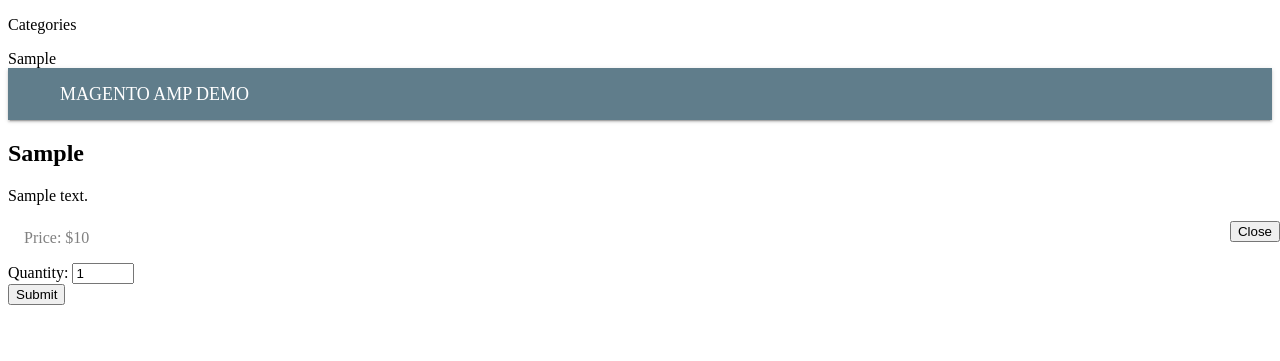
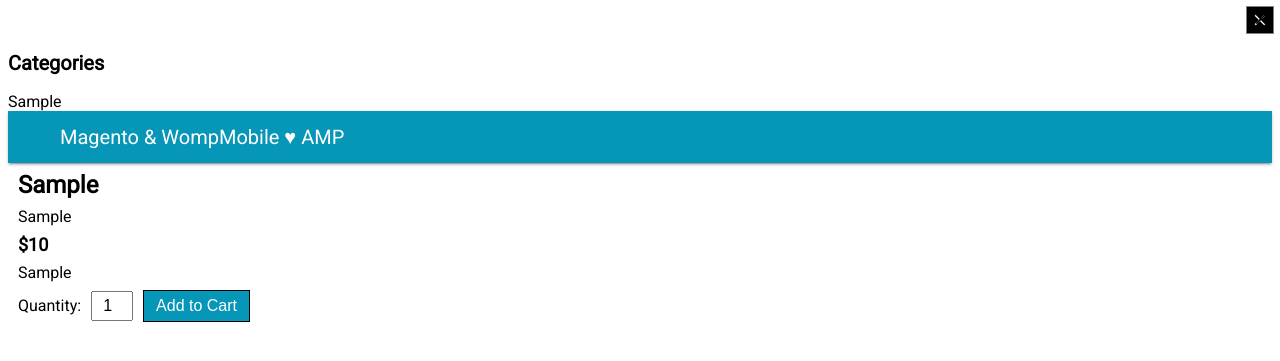
Before and after one commit to wompmobile/Magento-Module-AmpProductExample, a PHP site: template view/frontend/templates/index/index.phtml in a window 1280 px wide. Shown: the top 361 px of the page. Run offline with PHP 8.4, Linux system fonts and the light colour scheme; the template is opened without the code that fills it: most values are stand-ins (such as "Sample title", 1, 10 or a date in 2020); data that the repository does not hold is empty; some libraries are stand-ins or nearby versions.

Commit message:
Update product page style

```diff
--- a/view/frontend/templates/index/index.phtml
+++ b/view/frontend/templates/index/index.phtml
@@ -2,272 +2,180 @@
 <?php
     $product = $block->getProduct();
 ?>
-<html amp>
+<html ⚡>
 <head>
     <meta charset="utf-8">
+
     <script async src="https://cdn.ampproject.org/v0.js"></script>
 
     <script async custom-element="amp-carousel" src="https://cdn.ampproject.org/v0/amp-carousel-0.1.js"></script>
+    <script async custom-element="amp-form" src="https://cdn.ampproject.org/v0/amp-form-0.1.js"></script>
+    <script async custom-element="amp-image-lightbox" src="https://cdn.ampproject.org/v0/amp-image-lightbox-0.1.js"></script>
+    <script async custom-element="amp-sidebar" src="https://cdn.ampproject.org/v0/amp-sidebar-0.1.js"></script>
+    <script async custom-element="amp-social-share" src="https://cdn.ampproject.org/v0/amp-social-share-0.1.js"></script>
     <script async custom-template="amp-mustache" src="https://cdn.ampproject.org/v0/amp-mustache-0.1.js"></script>
-    <script async custom-element="amp-social-share" src="https://cdn.ampproject.org/v0/amp-social-share-0.1.js"></script>
-    <script async custom-element="amp-lightbox" src="https://cdn.ampproject.org/v0/amp-lightbox-0.1.js"></script>
-    <script async custom-element="amp-image-lightbox" src="https://cdn.ampproject.org/v0/amp-image-lightbox-0.1.js"></script>
-    <script async custom-element="amp-form" src="https://cdn.ampproject.org/v0/amp-form-0.1.js"></script>
-    <script async custom-element="amp-sidebar" src="https://cdn.ampproject.org/v0/amp-sidebar-0.1.js"></script>
-    <script async custom-element="amp-selector" src="https://cdn.ampproject.org/v0/amp-selector-0.1.js"></script>
 
-    <!-- TODO --> <link rel="canonical" href="https://ampbyexample.com/samples_templates/product_page/">
+    <!-- TODO: Replace with canonical product link -->
+    <link rel="canonical" href="/amp/">
+
+    <link href="https://fonts.googleapis.com/css?family=Roboto" rel="stylesheet">
+
     <meta name="viewport" content="width=device-width,minimum-scale=1,initial-scale=1">
+
     <style amp-custom>
-
-    amp-carousel {
-      margin: 0;
-    }
-    amp-carousel .selected {
-      border: solid 2px red;
+    body {
+        font-family: "Roboto", sans-serif;
     }
 
     .header {
+        background-color: #0696b7;
         position: relative;
-      box-shadow: 0 2px 2px 0 rgba(0,0,0,.14),0 3px 1px -2px rgba(0,0,0,.2),0 1px 5px 0 rgba(0,0,0,.12);
+        box-shadow: 0 2px 2px 0 rgba(0,0,0,0.14), 0 3px 1px -2px rgba(0,0,0,0.2), 0 1px 5px 0 rgba(0,0,0,0.12);
         padding-top: 52px;
     }
-    .header {
-      background-color: #607D8B;
-    }
+
     .header #sample-menu {
-      position:absolute;
-      top:0;
+        position: absolute;
+        top: 0;
         left: 0;
         font-size: 18px;
         font-weight: 700;
         color: white;
-      text-transform: uppercase;
         padding: 13px;
     }
+
     .header #sample-logo {
-      position:absolute;
-      top:0;
-      left:36px;
-      font-size: 18px;
+        position: absolute;
+        top: 0;
+        left: 36px;
+        font-size: 20px;
         font-weight: 400;
         color: white;
-      text-transform: uppercase;
         margin: 0 16px;
         height: 32px;
         text-decoration: none;
         line-height: 52px;
     }
-    .header form {
-      padding: 0;
-    }
-    .header input::-webkit-search-decoration,
-    .header input::-webkit-search-cancel-button {
-      display: none;
-    }
-    .header input[type=submit] {
-      position:absolute;
-      top:10px; right:8px;
-      background-color: #eb407a;
-      background-position: center;
-      background-repeat: no-repeat;
-      background-image: -webkit-image-set(
-        url('/img/ic_search_white_1x_web_24dp.png') 1x,
-        url('/img/ic_search_white_2x_web_24dp.png') 2x
-      );
-      border: 0 none;
-      height: 32px;
-      width: 36px;
-      -webkit-appearance: none;
-      border-radius: 0;
-      -moz-border-top-right-radius: 4px;
-      -moz-border-bottom-right-radius: 4px;
-      -webkit-border-top-right-radius: 4px;
-      -webkit-border-bottom-right-radius: 4px;
-      border-top-right-radius: 4px;
-      border-bottom-right-radius: 4px;
-    }
-    .header input[type=search] {
-      position: absolute;
-      top: 10px;
-      right: 24px;
-      background: #ededed ;
-      padding: 0 8px;
-      width: 20vw;
-      height: 32px;
-      font-family: inherit;
-      font-size: 100%;
-      -moz-box-sizing: border-box;
-      -webkit-box-sizing: border-box;
-      box-sizing: border-box;
-      -webkit-appearance: none;
-      border: solid 0px #ccc;
-      border-radius: 0;
-      -moz-border-top-left-radius: 4px;
-      -moz-border-bottom-left-radius: 4px;
-      -webkit-border-top-left-radius: 4px;
-      -webkit-border-bottom-left-radius: 4px;
-      border-top-left-radius: 4px;
-      border-bottom-left-radius: 4px;
-      -webkit-transition: all .9s;
-      -moz-transition: all .9s;
-      transition: all .9s ease;
-    }
-    .header input[type=search]:focus {
-      box-sizing: border-box;
-      width: 80vw;
-      max-width: 700px;
-      height: 32px;
-      background-color: #fff;
-      border-color: #eb407a;
-      -webkit-box-shadow: 0 0 5px rgba(109,207,246,.5);
-      -moz-box-shadow: 0 0 5px rgba(109,207,246,.5);
-      box-shadow: 0 0 5px rgba(109,207,246,.5);
-      outline:none;
-    }
-    .header input:-moz-placeholder,
-    .header input::-webkit-input-placeholder {
-      color: #999;
-    }
-    .header input:focus + #sample-logo {
-      visibility: hidden;
-      opacity: 0;
-      transition: visibility 0s 0.7s, opacity 0.7s ease;
-    }
-    .header input + #sample-logo {
-      visibility: visible;
-      opacity: 1;
-      transition: opacity 1.5s ease;
+
+    #drawermenu {
+        color: black;
+        padding-left: 16px;
+        padding-right: 16px;
     }
 
-    .items {
-      display: flex;
-      justify-content:space-around;
-      flex-wrap: wrap;
-    }
-    .item {
-      flex-grow: 1;
-      flex-shrink: 1;
+    #drawermenu h2 {
+        margin-top: 24px;
+        font-size: 20px;
     }
 
-    .tile {
-      background-color: white;
-      width: 120px;
-      height: 200px;
-      display: block;
-      margin: 8px;
-      -webkit-tap-highlight-color: #eee;
-      max-width: 200px;
+    #drawermenu ul.categories {
+        padding-left: 0;
+        list-style-type: none;
     }
-    @media (max-width: 500px) {
-      .items .tile {
-        width: 150px;
-        height: 200px;
+
+    #drawermenu ul.categories ul {
+        margin-top: 1ex;
+        padding-left: 1em;
     }
+
+    #drawermenu ul a {
+        text-decoration: none;
+        color: darkblue;
     }
-    .tile:active {
-      background-color: #eee;
+
+    #drawermenu .drawermenu-button {
+        z-index: 2;
+        position: fixed;
+        right: 6px;
+        top: 6px;
+        font-size: 24px;
+        line-height: 24px;
+        background-color: transparent;
+        border: 0;
     }
-    .tile p {
-      margin: 0;
-      padding: 0 8px;
-      font-size: 14px;
-      line-height:20px;
+
+    .contents {
+        padding: 0 10px;
     }
-    .tile .name {
-      margin-top: 8px;
-    }
-    .tile .price {
+
+    .product-title {
+        margin-top: 16px;
         margin-bottom: 8px;
     }
-    .tile .price,
-    .tile .star {
-      color: black;
+
+    .product-field {
+        margin-top: 8px;
+        margin-bottom: 8px;
     }
 
-    #product-description {
-      clear: both;
+    .product-description {
     }
 
-    amp-lightbox {
-      background: rgba(0,0,0,0.8);
-      width: 100%;
-      height: 100%;
-      position: absolute;
+    .product-gallery {
+        margin-top: 12px;
+        margin-bottom: 12px;
     }
 
-    .price-description {
-      color: grey;
-      font-weight: 400;
-      margin-top: 24px;
-      margin-bottom: 16px;
-      padding: 0 16px;
-    }
-    .product-gallery > ul {
-      margin: 0;
-      padding: 0;
-      float: left;
-      list-style: none;
-      line-height: 0;
-    }
-    .product-gallery > ul > li {
-      cursor: pointer;
-      margin: 0 1em 1em 1em;
-      opacity: 1;
-      will-change: opacity;
-      transition: all 0.3s cubic-bezier(.25,.8,.25,1);
-    }
-    .product-gallery > ul > li:active {
-      opacity: 0.5;
-    }
-    .product-gallery > ul > li:focus {
-      outline: none;
-    }
-    .product-gallery amp-img:focus {
-      outline: none;
+    .close-gallery-button {
+        z-index: 1;
+        position: absolute;
+        right: 6px;
+        top: 6px;
+        font-size: 24px;
+        line-height: 24px;
+        background-color: black;
+        color: white;
+        border: 1px solid gray;
     }
 
-    form#order label {
-      display: inline;
-      font-weight: 500;
-      font-size: 16px;
+    amp-image-lightbox img {
+        object-fit: contain;
+        background: rgba(0,0,0,0.9);
+    }
+
+    .product-price {
+        font-weight: 600;
+        font-size: 18px;
+    }
+
+    #add-to-cart label {
+        display: inline-block;
         margin: 0;
     }
-    form#order .button {
-      width: 100%;
-      max-width: 400px;
-      align-self: center;
-      margin: 16px 20%;
-      box-sizing: border-box;
+
+    #add-to-cart .quantity {
+        font-size: 16px;
+        text-align: right;
+        height: 24px;
+        width: 2em;
+        display: inline-block;
+        margin-left: 6px;
+        padding-right: 4px;
     }
-    form#order input.quantity {
-      width: 4em;
+
+    #add-to-cart .button {
+        font-size: 16px;
+        background-color: #0696b7;
+        color: white;
+        border: 1px solid black;
+        padding: 6px 12px;
+        text-align: center;
+        display: inline-block;
+        margin-left: 6px;
     }
 
     .hide {
         display: none;
     }
+
     .show {
         display: block;
     }
 
-    @media (max-width: 1024px) {
-      .product-gallery > ul {
-        display: none;
-      }
-    }
-
-    .lightbox {
-      width: 100%;
-      height: 100%;
-      display: flex;
-      align-items: center;
-    }
-
-    .close-gallery-button {
-      z-index: 1;
+    #social {
         position: absolute;
-      right: 0;
+        top: calc(100vh - 22px - 12px);
+        right: 12px;
     }
     </style>
 
@@ -288,8 +196,12 @@
 
         <!-- Categories -->
         <amp-sidebar id="drawermenu" layout="nodisplay">
-        <p>Categories</p>
+            <h2>Categories</h2>
             <?php echo $block->generateCategoriesHTML() ?>
+            <button class="drawermenu-button"
+                    on="tap:drawermenu.toggle"
+                    role="button"
+                    tabindex="0">×</button>
         </amp-sidebar>
 
         <!-- Drawer icon -->
@@ -299,16 +211,86 @@
                         echo $block->getViewFileUrl('AlanKent_AmpExample::img/ic_menu_white_1x_web_24dp.png')
                     ?> 1x, <?php
                         echo $block->getViewFileUrl('AlanKent_AmpExample::img/ic_menu_white_2x_web_24dp.png')
-            ?> 2x" width="24" height="24" alt="navigation"></amp-img>
+                    ?> 2x" width="24" height="24" alt="navigation">
+                </amp-img>
             </a>
-        <a id="sample-logo" href="/amp/">Magento AMP Demo</a>
+            <a id="sample-logo" href="/amp/">
+                Magento &amp; WompMobile &hearts; AMP
+            </a>
         </div>
 
+        <div class="contents">
+
             <!-- Product title -->
-    <h2 class="m1"><?php echo $block->escapeHtml($product->getName()) ?></h2>
+            <h2 class="product-title product-field">
+                <?php echo $block->escapeHtml($product->getName()) ?>
+            </h2>
+
+            <!-- Product tagline -->
+            <p class="product-tagline product-field">
+                <?php echo $block->escapeHtml(strip_tags($product->getShortDescription())) ?>
+            </p>
+
+            <!-- Product image gallery -->
+            <amp-carousel id="product-gallery"
+                height="320"
+                layout="fixed-height"
+                type="slides"
+                class="show"><?php foreach($block->getProductGalleryInfo() as $imageInfo): ?>
+                        <amp-img src="<?php echo $imageInfo['url'] ?>"
+                                 width="<?php echo strval($imageInfo['width']) ?>"
+                                 height="<?php echo strval($imageInfo['height']) ?>"
+                                 layout="responsive"
+                                 on="tap:gallery-lightbox"
+                                 role="button"
+                                 tabindex="0"
+                                 alt="Product Image">
+                        </amp-img>
+                    <?php endforeach; ?>
+            </amp-carousel>
+
+            <!-- Zoom image -->
+            <amp-image-lightbox id="gallery-lightbox" layout="nodisplay">
+                <div on="tap:gallery-lightbox.close" role="button" tabindex="0">
+                    <button class="close-gallery-button"
+                            on="tap:gallery-lightbox.close"
+                            role="button"
+                            tabindex="0">×</button>
+                </div>
+            </amp-image-lightbox>
+
+            <!-- Product price -->
+            <p class="product-price product-field">
+                $<?php echo $block->getProductPrice() ?>
+            </p>
+
+            <!-- Product description -->
+            <p class="product-description product-field">
+                <?php echo $block->escapeHtml(strip_tags($product->getDescription())) ?>
+            </p>
+
+            <!-- Add to cart action -->
+            <form class="product-field" id="add-to-cart" method="GET" action-xhr="/checkout/cart/add/" target="_top">
+                <!-- Quantity -->
+                <label for="quantity">Quantity:</label>
+                <!-- TODO: Get max quantity -->
+                <input class="quantity" type="number" name="qty" min="1" value="1">
+
+                <!-- Add to cart button -->
+                <input type="submit" class="button" value="Add to Cart">
+
+                <!-- Hidden fields -->
+                <input type="hidden" name="product" value="<?php echo $block->escapeHtml($block->getProductId()) ?>">
+                <input type="hidden" name="form_key" value="<?php echo $block->escapeHtml($block->getFormKey()) ?>">
+                <div submit-error>
+                    <template type="amp-mustache">
+                        Error! Looks like something went wrong with your shopping cart, please try to add an item again. {{error}}
+                    </template>
+                </div>
+            </form>
 
             <!-- Social links -->
-    <div class="m1">
+            <div id="social">
                 <amp-social-share type="twitter"
                                   width="30"
                                   height="22"></amp-social-share>
@@ -327,59 +309,7 @@
                                   height="22"></amp-social-share>
             </div>
 
-    <!-- Product description -->
-    <p id="product-description" class="m1"><?php echo $product->getDescription() ?></p>
-
-    <!-- Product image gallery -->
-    <div class="product-gallery">
-        <amp-carousel id="product-image-carousel"
-            width="1024"
-            height="682"
-            layout="responsive"
-            type="slides"
-            class="show"><?php foreach($block->getProductGalleryInfo() as $imageInfo): ?>
-                <amp-img src="<?php echo $imageInfo['url'] ?>"
-                    width="<?php echo strval($imageInfo['width']) ?>"
-                    height="<?php echo strval($imageInfo['height']) ?>"
-                    layout="responsive" on="tap:gallery-lightbox"
-                    role="button" tabindex="0"></amp-img>
-                <?php endforeach; ?>
-        </amp-carousel>
-
-        <!-- Zoom image -->
-        <amp-image-lightbox id="gallery-lightbox" layout="nodisplay">
-            <div on="tap:gallery-lightbox.close" role="button" tabindex="0">
-                <button class="ampstart-btn caps m2 close-gallery-button" on="tap:gallery-lightbox.close"
-                        role="button" tabindex="0">Close</button>
-            </div>
-        </amp-image-lightbox>
         </div>
 
-    <!-- Price -->
-    <p class="price-description">Price: $<?php echo $block->getProductPrice() ?></p>
-
-    <!-- Add to cart action -->
-    <form id="order" method="GET" action-xhr="/checkout/cart/add" target="_top" class="flex flex-wrap m1">
-        <!-- Quantity -->
-        <div class="items-center flex">
-            <label for="quantity">Quantity:</label>
-            <!-- TODO: Get max quantity -->
-            <input class="quantity" type="number" name="qty" min="1" max="" value="1">
-        </div>
-
-        <!-- Add to cart button -->
-        <div class="items-center flex my1">
-            <input type="submit" class="ampstart-btn caps">
-        </div>
-
-        <!-- Hidden fields -->
-        <input type="hidden" name="product" value="<?php echo $block->escapeHtml($block->getProductId()) ?>">
-        <input type="hidden" name="form_key" value="<?php echo $block->escapeHtml($block->getFormKey()) ?>">
-        <div submit-error>
-          <template type="amp-mustache">
-            Error! Looks like something went wrong with your shopping cart, please try to add an item again. {{error}}
-          </template>
-        </div>
-      </form>
     </body>
 </html>
```
Lines whose indentation alone changed are shown as unchanged.
